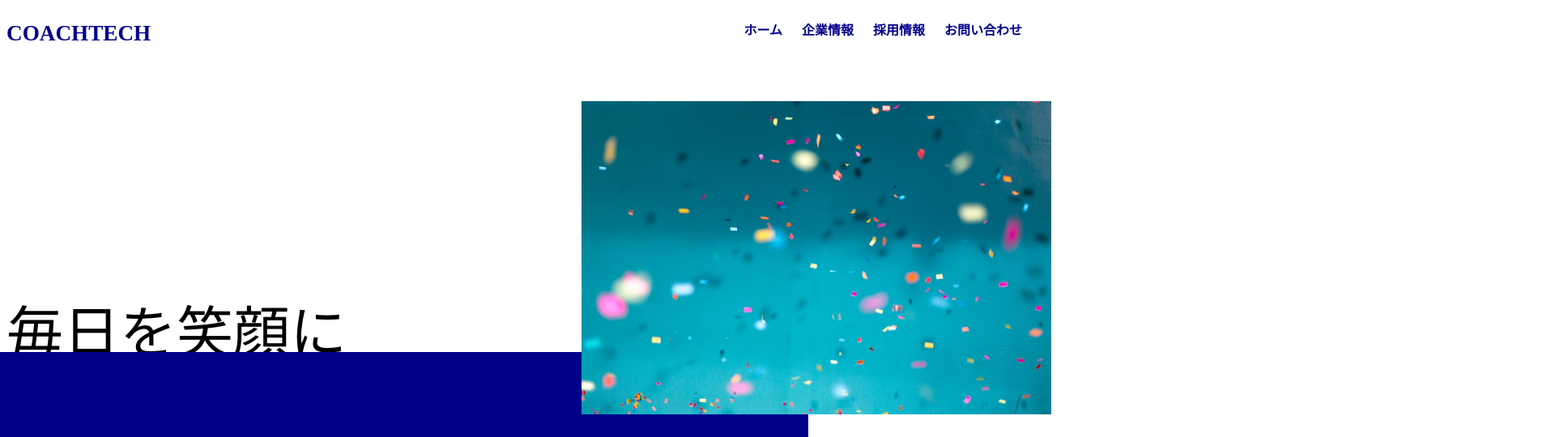
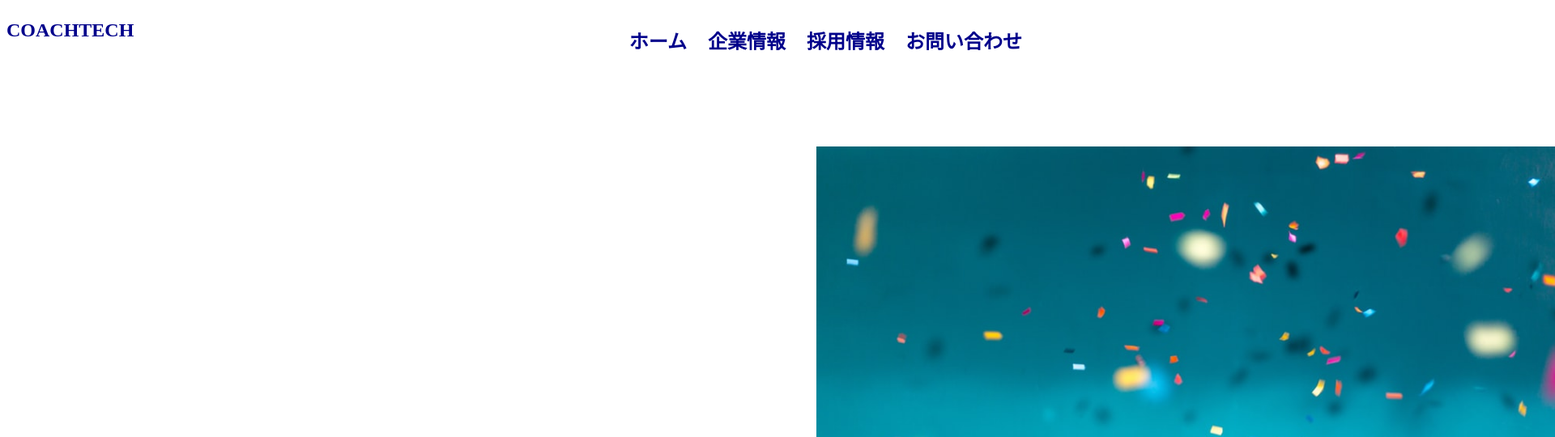
Before and after one commit to Ambers2s2/20231216_morita_css, a plain HTML site: page index.html in a window 1280 px wide. Shown: the top 540 px of the page at 81% size, 1920 px wide, since content can reach past the window. Drawn offline with Linux system fonts and the light colour scheme.

Commit message:
再再再再再提出

```diff
--- a/css/style.css
+++ b/css/style.css
@@ -1,11 +1,12 @@
 .ht {
     color: darkblue;
-    font-size: 170%;
+    font-size: 150%;
 }
 
 ul {
     color: darkblue;
     text-align: right;
+    font-size: 150%;
 }
 
 .my {
@@ -24,27 +25,28 @@ main {
 }
 
 .mt {
-    margin-top: 280px;
-    font-size: 70px;
+    margin-top: 510px;
+    font-size: 85px;
     font-weight: lighter;
+    width: 1000px;
 }
 
 .mk {
     position: absolute;
-    width: 580px;
+    width: 1000px;
     height: -10px;
     /* height: 100%；でもどうように動作します*/
-    top: -230px;
-    left: 710px;
+    top: -420px;
+    left: 1000px;
     z-index: 30;
     margin-right: 0;
 }
 
 .blue-box {
     position: absolute;
-    width: 1000px;
-    height: 165px;
+    width: 1500px;
+    height: 310px;
     background-color: darkblue;
-    top: 80px;
+    top: 100px;
     left: -10px;
 }
--- a/index.html
+++ b/index.html
@@ -19,7 +19,7 @@
     </nav>
     </header>
     <main>
-    <img class= mk src="img/firstview.jpeg">
+    <img class="mk" src="img/firstview.jpeg">
     <h1 class="mt">毎日を笑顔に</h1>
     <div class="blue-box"></div>
     </main>
```
